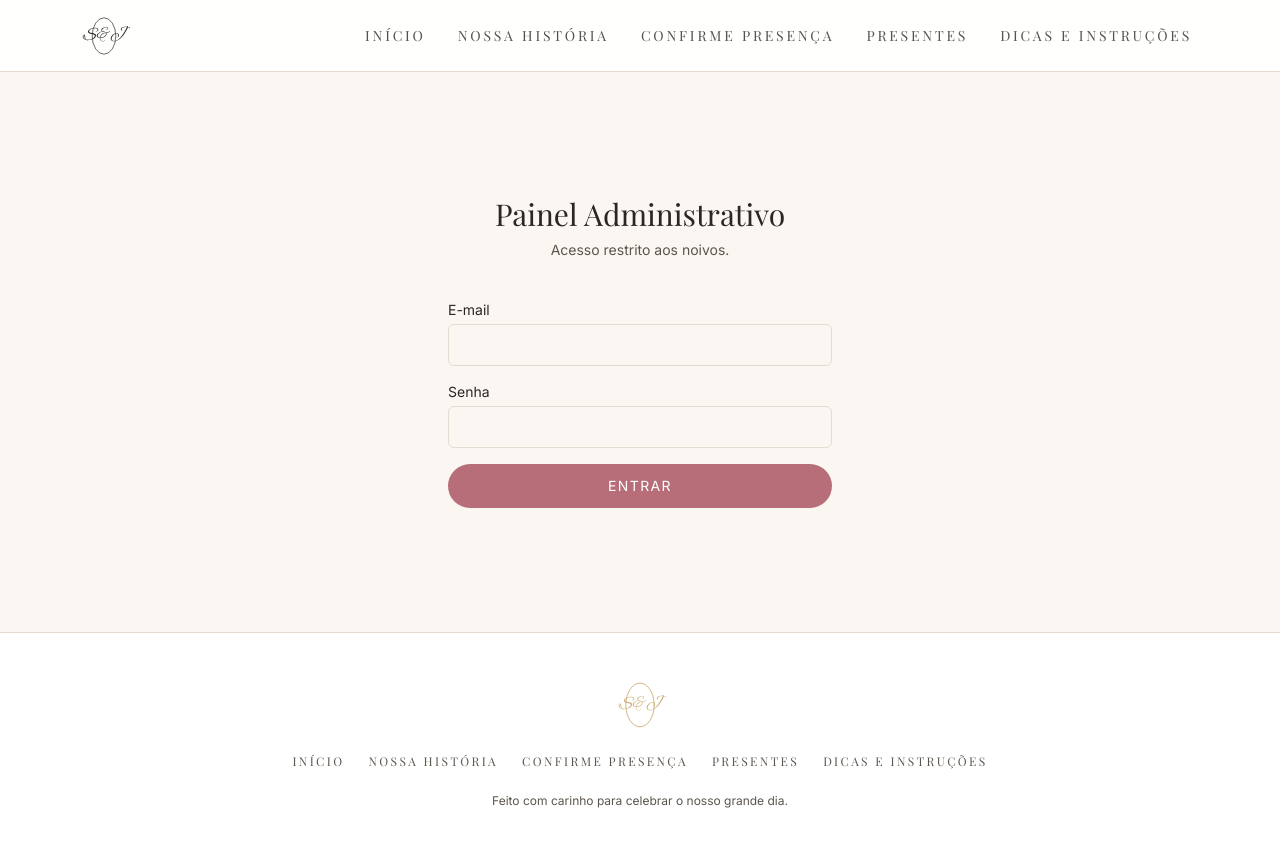
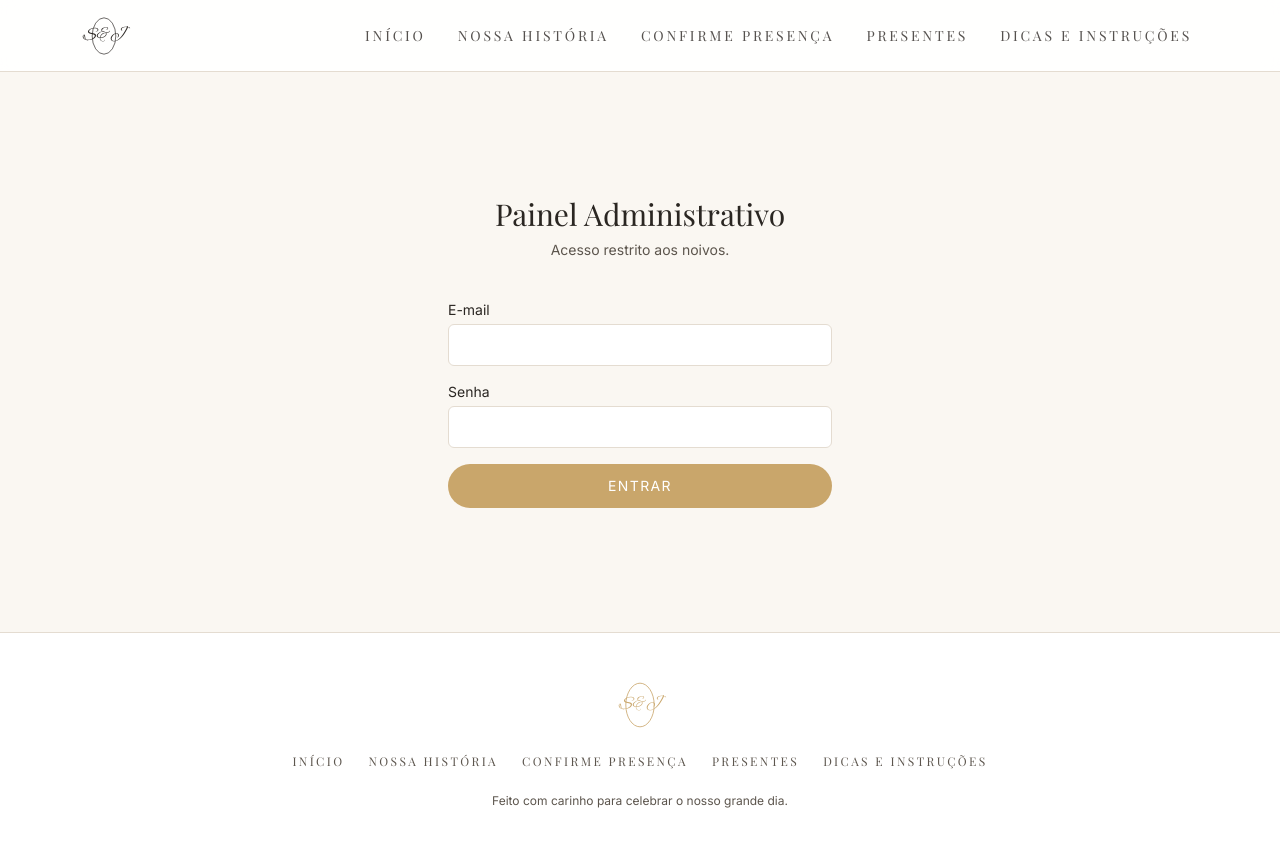
Before and after one commit to johnnatas/stefanie-e-jonatas-site-de-casamento, a Next.js app: page /admin/login in a window 1280 px wide. Shown: the top 846 px of the page. Built offline with nearby package versions, Linux system fonts and the light colour scheme.

Commit message:
feat(admin): restyle remaining admin surfaces with new tokens

```diff
--- a/src/app/admin/(protected)/layout.tsx
+++ b/src/app/admin/(protected)/layout.tsx
@@ -15,7 +15,7 @@ export default function AdminProtectedLayout({ children }: { children: React.Rea
           <Link
             key={item.href}
             href={item.href}
-            className="font-sans text-sm uppercase tracking-widest text-ink-soft hover:text-rose"
+            className="font-sans text-sm uppercase tracking-widest text-ink-soft hover:text-gold"
           >
             {item.label}
           </Link>
@@ -23,7 +23,7 @@ export default function AdminProtectedLayout({ children }: { children: React.Rea
         <form action={logoutAction}>
           <button
             type="submit"
-            className="font-sans text-sm uppercase tracking-widest text-ink-soft hover:text-rose"
+            className="font-sans text-sm uppercase tracking-widest text-ink-soft hover:text-gold"
           >
             Sair
           </button>
--- a/src/app/admin/(protected)/presentes/page.tsx
+++ b/src/app/admin/(protected)/presentes/page.tsx
@@ -34,7 +34,7 @@ export default async function AdminGiftsPage() {
         <h1 className="font-serif text-3xl text-ink">Presentes</h1>
         <Link
           href="/admin/presentes/novo"
-          className="rounded-full bg-rose px-5 py-2 font-sans text-xs uppercase tracking-widest text-white transition-colors hover:bg-rose-dark"
+          className="rounded-full bg-gold px-5 py-2 font-sans text-xs uppercase tracking-widest text-paper transition-colors hover:bg-gold-soft"
         >
           Novo presente
         </Link>
@@ -72,7 +72,7 @@ export default async function AdminGiftsPage() {
                   <td className="py-3 pr-4 text-ink-soft">{formatCurrency(gift.price)}</td>
                   <td className="py-3 pr-4 text-ink-soft">{STATUS_LABEL[gift.status]}</td>
                   <td className="py-3 pr-4">
-                    <Link href={`/admin/presentes/${gift.id}`} className="text-rose hover:text-rose-dark">
+                    <Link href={`/admin/presentes/${gift.id}`} className="text-gold hover:text-gold-soft">
                       Editar
                     </Link>
                   </td>
--- a/src/components/admin/GiftForm.tsx
+++ b/src/components/admin/GiftForm.tsx
@@ -12,7 +12,7 @@ interface GiftFormProps {
 }
 
 const inputClassName =
-  "mt-1 w-full rounded-md border border-line bg-cream px-4 py-2 font-sans text-ink focus:border-rose focus:outline-none";
+  "mt-1 w-full rounded-md border border-line bg-paper px-4 py-2 font-sans text-ink focus:border-gold focus:outline-none";
 
 export function GiftForm({ defaultValues }: GiftFormProps) {
   const [state, formAction, isPending] = useActionState(upsertGiftAction, initialUpsertGiftActionState);
@@ -87,13 +87,13 @@ export function GiftForm({ defaultValues }: GiftFormProps) {
       <button
         type="submit"
         disabled={isPending}
-        className="rounded-full bg-rose px-8 py-3 font-sans text-sm uppercase tracking-widest text-white transition-colors hover:bg-rose-dark disabled:opacity-60"
+        className="rounded-full bg-gold px-8 py-3 font-sans text-sm uppercase tracking-widest text-paper transition-colors hover:bg-gold-soft disabled:opacity-60"
       >
         {isPending ? "Salvando..." : "Salvar presente"}
       </button>
 
       {state.status === "error" && (
-        <p role="alert" className="text-xs text-rose-dark">
+        <p role="alert" className="text-xs text-danger">
           {state.message}
         </p>
       )}
--- a/src/components/admin/LoginForm.tsx
+++ b/src/components/admin/LoginForm.tsx
@@ -17,7 +17,7 @@ export function LoginForm() {
           name="email"
           type="email"
           required
-          className="mt-1 w-full rounded-md border border-line bg-cream px-4 py-2 font-sans text-ink focus:border-rose focus:outline-none"
+          className="mt-1 w-full rounded-md border border-line bg-paper px-4 py-2 font-sans text-ink focus:border-gold focus:outline-none"
         />
       </div>
 
@@ -30,20 +30,20 @@ export function LoginForm() {
           name="password"
           type="password"
           required
-          className="mt-1 w-full rounded-md border border-line bg-cream px-4 py-2 font-sans text-ink focus:border-rose focus:outline-none"
+          className="mt-1 w-full rounded-md border border-line bg-paper px-4 py-2 font-sans text-ink focus:border-gold focus:outline-none"
         />
       </div>
 
       <button
         type="submit"
         disabled={isPending}
-        className="rounded-full bg-rose px-8 py-3 font-sans text-sm uppercase tracking-widest text-white transition-colors hover:bg-rose-dark disabled:opacity-60"
+        className="rounded-full bg-gold px-8 py-3 font-sans text-sm uppercase tracking-widest text-paper transition-colors hover:bg-gold-soft disabled:opacity-60"
       >
         {isPending ? "Entrando..." : "Entrar"}
       </button>
 
       {state.status === "error" && (
-        <p role="alert" className="text-center font-sans text-xs text-rose-dark">
+        <p role="alert" className="text-center font-sans text-xs text-danger">
           {state.message}
         </p>
       )}
--- a/src/components/ui/ConfigurationNotice.tsx
+++ b/src/components/ui/ConfigurationNotice.tsx
@@ -4,7 +4,7 @@ interface ConfigurationNoticeProps {
 
 export function ConfigurationNotice({ message }: ConfigurationNoticeProps) {
   return (
-    <div className="rounded-lg border border-dashed border-line bg-cream-dark/30 px-6 py-10 text-center">
+    <div className="rounded-lg border border-dashed border-line bg-paper-soft px-6 py-10 text-center">
       <p className="font-sans text-sm text-ink-soft">{message}</p>
     </div>
   );
```
